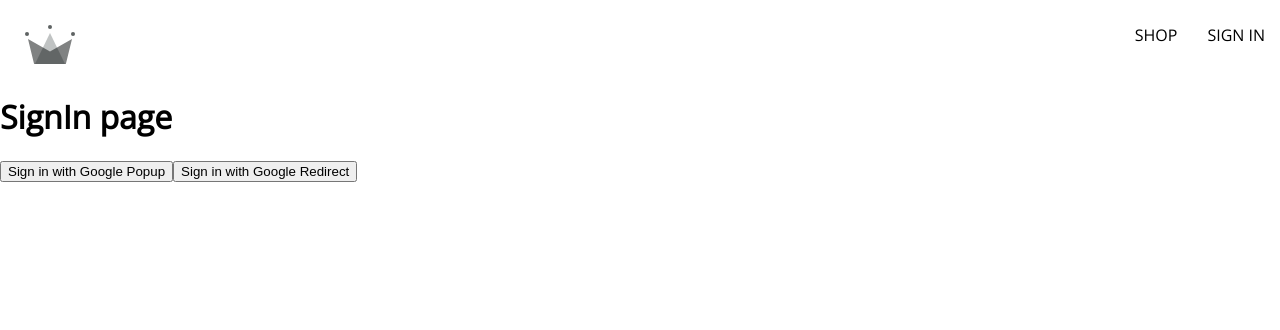
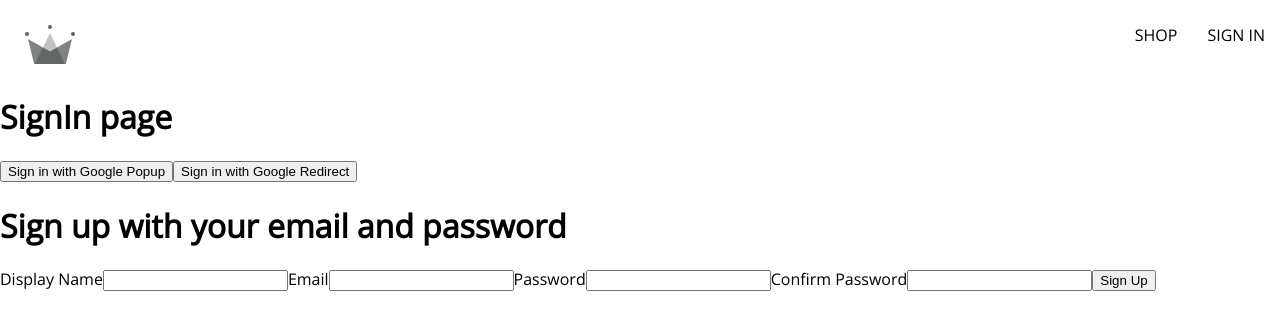
Before and after one commit to Nevin06/ZTM-React-capstone-project, a React (Create React App) app in the folder crwn-clothing/: page /sign-in in a window 1280 px wide. Shown: the top 330 px of the page. Built offline with nearby package versions, Linux system fonts and the light colour scheme.

Commit message:
Sign Up Form Pt.1

```diff
--- /dev/null
+++ b/crwn-clothing/src/components/sign-up-form/sign-up-form.component.jsx
@@ -0,0 +1,42 @@
+import { useState } from "react";
+
+const defaultFormFields = {
+    displayName: '',
+    email: '',
+    password: '',
+    confirmPassword: ''
+};
+
+const SignUpForm = () => {
+    const [formFields, setFormFields] = useState(defaultFormFields);
+    const { displayName, email, password, confirmPassword} = formFields; // destructuring
+    console.log(formFields);
+
+    const handleChange = (event) => {
+        const { name, value } = event.target;
+
+        setFormFields({ ...formFields, [name]: value})
+    };
+
+    return (
+        <div>
+            <h1>Sign up with your email and password</h1>
+            <form onSubmit={() => {}}>
+                <label>Display Name</label>
+                <input type="text" required onChange={handleChange} name="displayName" value={displayName} />
+
+                <label>Email</label>
+                <input type="email" required onChange={handleChange} name="email" value={email} />
+
+                <label>Password</label>
+                <input type="password" required onChange={handleChange} name="password" value={password} />
+
+                <label>Confirm Password</label>
+                <input type="password" required onChange={handleChange} name="confirmPassword" value={confirmPassword} />
+                <button type="submit">Sign Up</button>
+            </form>
+        </div>
+    );
+};
+
+export default SignUpForm;
--- a/crwn-clothing/src/routes/sign-in/sign-in.component.jsx
+++ b/crwn-clothing/src/routes/sign-in/sign-in.component.jsx
@@ -1,6 +1,7 @@
 import { useEffect } from "react";
 import { getRedirectResult } from "firebase/auth";
 import { auth, signInWithGooglePopup, signInWithGoogleRedirect, createUserDocumentFromAuth } from "../../utils/firebase/firebase.utils";
+import SignUpForm from "../../components/sign-up-form/sign-up-form.component";
 
 const SignIn = () => {
     useEffect(() => {
@@ -32,6 +33,7 @@
             <h1>SignIn page</h1>
             <button onClick={logGoogleUser}>Sign in with Google Popup</button>
             <button onClick={signInWithGoogleRedirect}>Sign in with Google Redirect</button>
+            <SignUpForm />
         </div>
     );
 };
```
